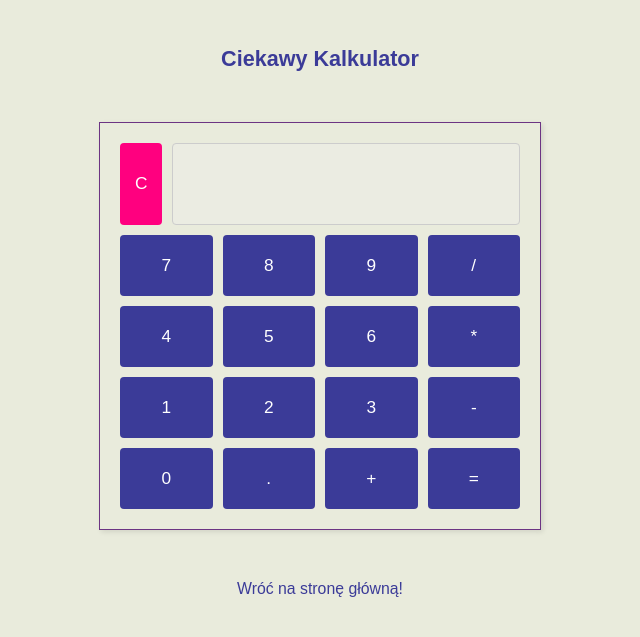
After one commit to lata-michal/First-Website, a PHP site: page /pages/page3.html in a window 1280 px wide. The commit adds this page. Shown: the top 637 px of the page, without its empty margins (320-960 px from the left). Run offline with PHP 8.4, Linux system fonts and the light colour scheme.

Commit message:
New calculator

```diff
--- a/pages/page1.html
+++ b/pages/page1.html
@@ -3,7 +3,7 @@
 
 <head>
 	<meta charset="UTF-8">
-	<title>Ciekawa strona nr 1</title>
+	<title>Ciekawa strona 1</title>
 	<link rel="stylesheet" href="../styles.css">
 </head>
 
--- a/pages/page2.html
+++ b/pages/page2.html
@@ -3,7 +3,7 @@
 
 <head>
     <meta charset="UTF-8">
-    <title>Ciekawa strona nr 2</title>
+    <title>Ciekawa strona 2</title>
     <link rel="stylesheet" href="../styles.css">
 </head>
 
--- /dev/null
+++ b/pages/page3.html
@@ -0,0 +1,40 @@
+<!DOCTYPE html>
+<html>
+
+<head>
+    <meta charset="UTF-8">
+    <title>Ciekawy kalkulator</title>
+    <link rel="stylesheet" href="../styles.css">
+    <script src="script.js" defer></script>
+</head>
+
+<body>
+    <div class="container">
+        <h2 class="header">Ciekawy Kalkulator</h2>
+        <div class="calculator">
+            <button class="clear-button" onclick="clearDisplay()">C</button>
+            <input type="text" id="display" class="display" disabled>
+            <div class="buttons">
+                <button class="button" onclick="appendToDisplay('7')">7</button>
+                <button class="button" onclick="appendToDisplay('8')">8</button>
+                <button class="button" onclick="appendToDisplay('9')">9</button>
+                <button class="button" onclick="appendToDisplay('/')">/</button>
+                <button class="button" onclick="appendToDisplay('4')">4</button>
+                <button class="button" onclick="appendToDisplay('5')">5</button>
+                <button class="button" onclick="appendToDisplay('6')">6</button>
+                <button class="button" onclick="appendToDisplay('*')">*</button>
+                <button class="button" onclick="appendToDisplay('1')">1</button>
+                <button class="button" onclick="appendToDisplay('2')">2</button>
+                <button class="button" onclick="appendToDisplay('3')">3</button>
+                <button class="button" onclick="appendToDisplay('-')">-</button>
+                <button class="button" onclick="appendToDisplay('0')">0</button>
+                <button class="button" onclick="appendToDisplay('.')">.</button>
+                <button class="button" onclick="appendToDisplay('+')">+</button>
+                <button class="button" onclick="calculateResult()">=</button>
+            </div>
+        </div>
+        <a class="back-link" href="../index.html">Wróć na stronę główną!</a>
+    </div>
+</body>
+
+</html>
--- /dev/null
+++ b/pages/script.js
@@ -0,0 +1,16 @@
+function appendToDisplay(value) {
+    document.getElementById("display").value += value;
+}
+
+function calculateResult() {
+    try {
+        document.getElementById("display").value = eval(document.getElementById("display").value);
+    }
+    catch(e) {
+        alert("Niepoprawny zapis działań matematycznych!")
+    }
+}
+
+function clearDisplay() {
+    document.getElementById("display").value = "";
+}
--- a/styles.css
+++ b/styles.css
@@ -147,3 +147,62 @@ body {
 .form-submit input[type="submit"]:hover {
     background-color: #2C2C82;
 }
+
+.calculator {
+    max-width: 400px;
+    margin: 50px auto;
+    padding: 20px;
+    background-color: #E9EBDC;
+    border: 1px solid #6C3483;
+    box-shadow: 2px 2px 5px rgba(0, 0, 0, 0.1);
+    display: grid;
+    grid-template-columns: auto 1fr;
+    gap: 10px;
+    align-items: center;
+}
+
+.display {
+    padding: 10px;
+    font-size: 1.5em;
+    text-align: right;
+    border: 1px solid #ccc;
+    border-radius: 4px;
+    height: 60px;
+}
+
+.buttons {
+    display: grid;
+    grid-template-columns: repeat(4, 1fr);
+    gap: 10px;
+    grid-column: span 2;
+}
+
+.button {
+    padding: 20px;
+    font-size: 1.2em;
+    background-color: #3B3B98;
+    color: #fff;
+    border: none;
+    border-radius: 4px;
+    cursor: pointer;
+}
+
+.button:hover {
+    background-color: #2C2C82;
+}
+
+.clear-button {
+    height: 100%;
+    padding: 0 15px;
+    font-size: 1.2em;
+    background-color: #FF007F;
+    color: #fff;
+    border: none;
+    border-radius: 4px;
+    cursor: pointer;
+    align-self: start;
+}
+
+.clear-button:hover {
+    background-color: #E60073;
+}
```
Also changed, not shown: index.html (+7 -4 lines).
